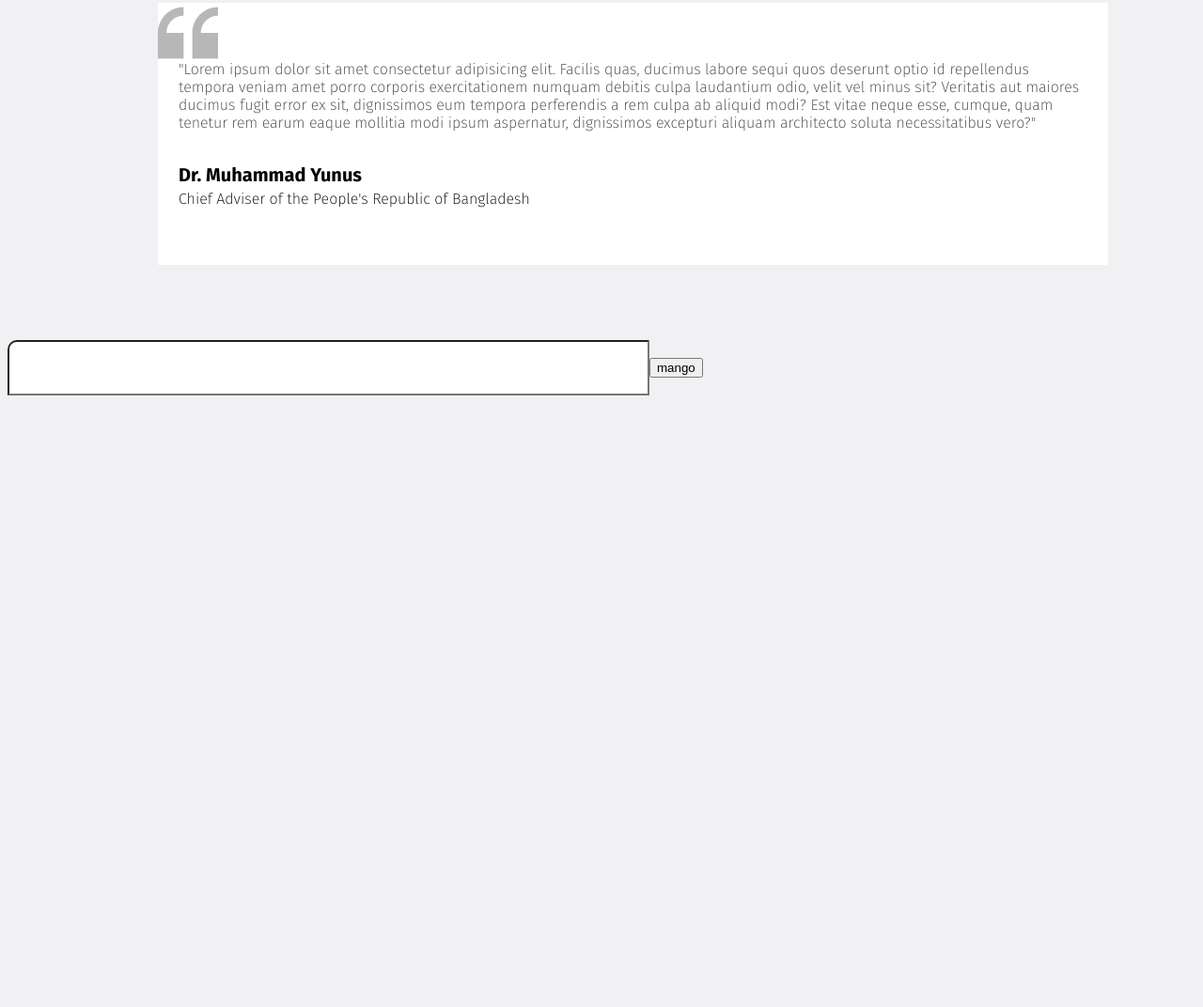
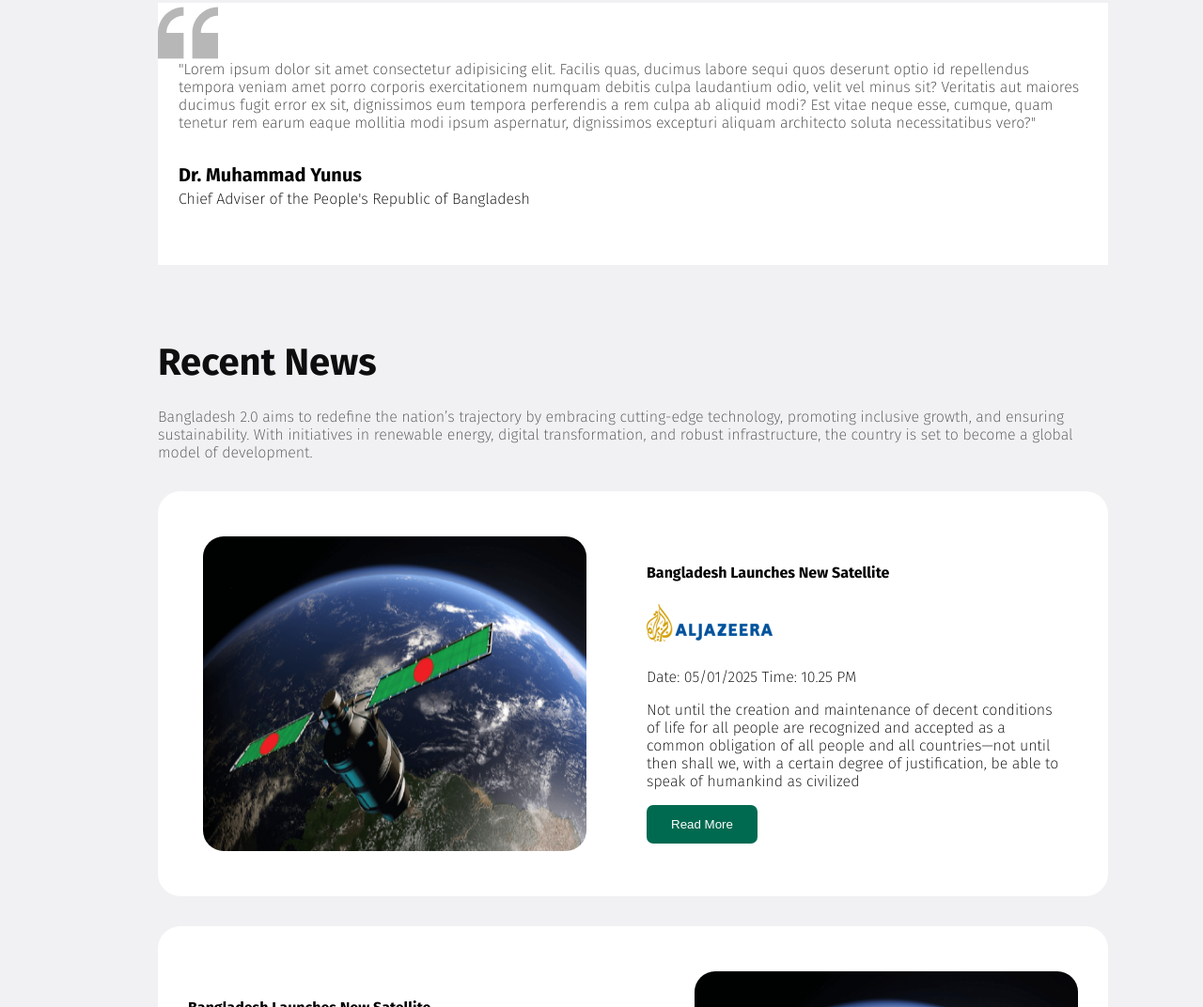
Before and after one commit to Maruf220502/first-assignment, a plain HTML site: page index.html in a window 1280 px wide. Shown: the part 1728-2800 px from the top of the page at 94% size. Before the commit the page ends 2157 px from the top, so only its background shows below. Drawn offline with Linux system fonts and the light colour scheme.

Commit message:
add main part 2

```diff
--- a/index.html
+++ b/index.html
@@ -54,6 +54,44 @@
             <p class="p-sub-title">Chief Adviser of the People's Republic of Bangladesh</p>
         </div>
     </section>
+    <section>
+        <h3 class="rec-title">Recent News</h3>
+        <p class="rec-description">Bangladesh 2.0 aims to redefine the nation’s trajectory by embracing cutting-edge technology, promoting inclusive growth, and ensuring sustainability. With initiatives in renewable energy, digital transformation, and robust infrastructure, the country is set to become a global model of development.</p>
+        <div class="recent-news">
+            <img class="rec-image" src="assets/satelite.png" alt="">
+            <div class="rec-details">
+                <h4 class="satellite-title">Bangladesh Launches New Satellite</h4>
+            <img class="aljagera" src="assets/al-jazeera.png" alt="">
+          <p class="satellite-time">Date: 05/01/2025   Time: 10.25 PM</p>
+            <p class="satellite-description">Not until the creation and maintenance of decent conditions of life for all people are recognized and accepted as a common obligation of all people and all countries—not until then shall we,
+                with a certain degree of justification, be able to speak of humankind as civilized</p>
+            <button class="read-more">Read More</button>
+            </div>
+        </div>
+        <div class="recent-news">
+
+            <div class="rec-details">
+                <h4 class="satellite-title">Bangladesh Launches New Satellite</h4>
+            <img class="aljagera" src="assets/al-jazeera.png" alt="">
+          <p class="satellite-time">Date: 05/01/2025   Time: 10.25 PM</p>
+            <p class="satellite-description">Not until the creation and maintenance of decent conditions of life for all people are recognized and accepted as a common obligation of all people and all countries—not until then shall we,
+                with a certain degree of justification, be able to speak of humankind as civilized</p>
+            <button class="read-more">Read More</button>
+            </div>
+            <img class="rec-image" src="assets/satelite.png" alt="">
+        </div>
+        <div class="recent-news">
+            <img class="rec-image" src="assets/satelite.png" alt="">
+            <div class="rec-details">
+                <h4 class="satellite-title">Bangladesh Launches New Satellite</h4>
+            <img class="aljagera" src="assets/al-jazeera.png" alt="">
+          <p class="satellite-time">Date: 05/01/2025   Time: 10.25 PM</p>
+            <p class="satellite-description">Not until the creation and maintenance of decent conditions of life for all people are recognized and accepted as a common obligation of all people and all countries—not until then shall we,
+                with a certain degree of justification, be able to speak of humankind as civilized</p>
+            <button class="read-more">Read More</button>
+            </div>
+        </div>
+    </section>
     </main>
     <footer>
         <div class="footer">
--- a/style/blog.css
+++ b/style/blog.css
@@ -145,3 +145,51 @@ section{
     font-weight: 400px;
     margin-top: 4px;
 }
+
+/* share item */
+.rec-title{
+    font-size: 40px;
+    font-weight: bold;
+    color: #0E0E0E;
+    margin-bottom: 24px;
+}
+.rec-description{
+    font-size: 16px;
+    font-weight: 400px;
+    color: rgba(14, 14, 14, 0.7);
+    margin-top: 24px;
+    margin-bottom: 32px;
+}
+.read-more{
+    padding: 13px 26px;
+    border-style: none;
+    color: rgba(255, 255, 255, 1);
+    border-radius: 7px;
+    background-color: rgba(0, 106, 80, 1);
+}
+
+
+/* main part 2 */
+.recent-news{
+    display: flex;
+    background-color: rgba(255, 255, 255, 1);
+    margin-top: 32px;
+    border-radius: 24px;
+}
+.rec-image{
+    border-radius: 22px;
+    margin: 48px 32px 48px 48px;
+}
+.rec-details{
+    margin: 56px 48px 56px 32px;
+}
+.satellite-title{
+    margin-bottom: 12px;
+}
+.aljagera{
+    margin-top: 12px;
+    margin-bottom: 12px;
+}
+.satellite-time{
+    margin-top: 12px;
+}
```
